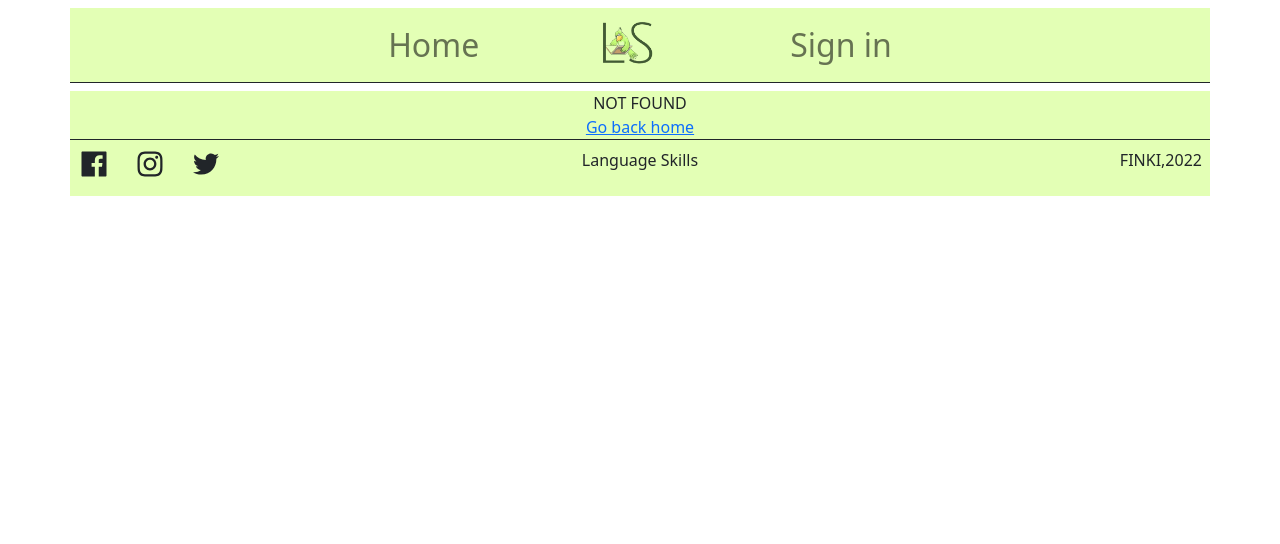
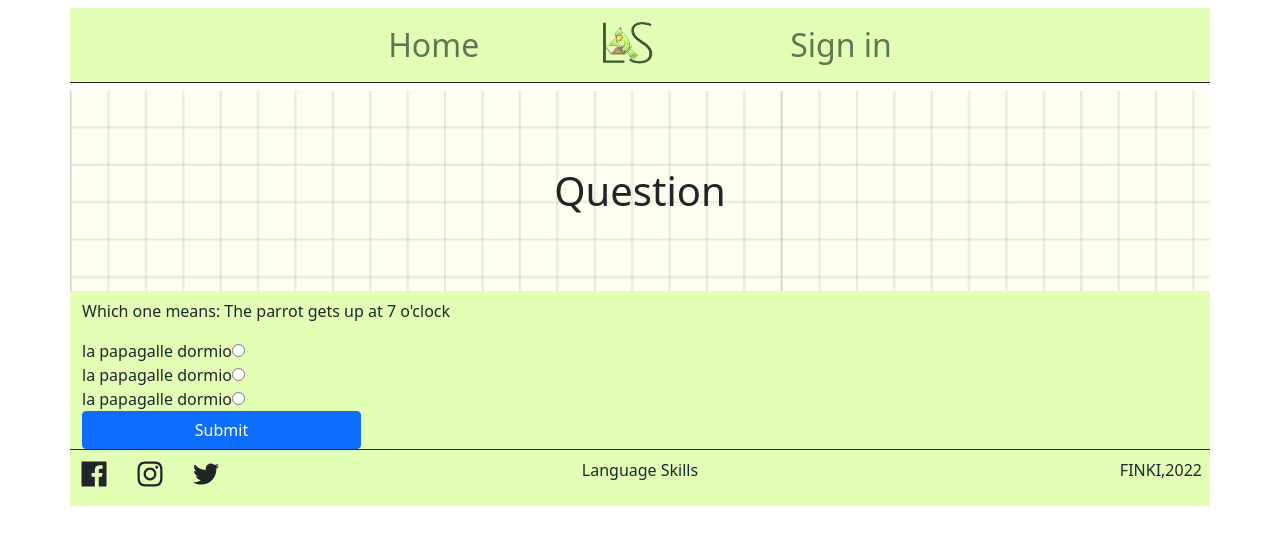
Before and after one commit to shpresaze/language-skills, a React (Create React App) app: page /quiz in a window 1280 px wide. Before the commit this address had no page. Shown: the top 544 px of the page. Built offline with nearby package versions, Linux system fonts and the light colour scheme.

Commit message:
Finished prototype

```diff
--- a/src/App.js
+++ b/src/App.js
@@ -1,12 +1,14 @@
 import { useEffect, useState } from "react";
 import { Container } from "react-bootstrap";
 import { BrowserRouter, Link, Route, Routes } from "react-router-dom";
+import Certificate from "./components/pages/Certificate";
 import Disucssion from "./components/pages/Disucssion";
 import Home from "./components/pages/Home";
 import Language from "./components/pages/Language";
 import Learn from "./components/pages/Learn";
 import Login from "./components/pages/Login";
 import Pronunciation from "./components/pages/Pronunciation";
+import Quiz from "./components/pages/Quiz";
 import Quizes from "./components/pages/Quizes";
 import Register from "./components/pages/Register";
 import Stories from "./components/pages/Stories";
@@ -31,6 +33,14 @@ function App() {
         <Route
           path="/learn"
           element={<Learn logged={logged} changeLogged={changeLogged} />}
+        />
+        <Route
+          path="/quiz"
+          element={<Quiz logged={logged} changeLogged={changeLogged} />}
+        />
+        <Route
+          path="/certificate"
+          element={<Certificate logged={logged} changeLogged={changeLogged} />}
         />
         <Route
           path="/login"
--- /dev/null
+++ b/src/components/pages/Certificate.js
@@ -0,0 +1,29 @@
+import React from "react";
+import { Container, Image } from "react-bootstrap";
+import DefaultLayout from "../../DefaultLayout";
+import Title from "../learn/Title";
+import CertificateImg from "../../assets/images/cert.png";
+import { Link } from "react-router-dom";
+
+const Certificate = (props) => {
+  return (
+    <DefaultLayout {...props}>
+      <Container className="custom-green">
+        <Title title="Certificate"></Title>
+        <div className="d-flex flex-column justify-content-center align-items-center py-2">
+          <Image src={CertificateImg} className="img-fluid w-50" />
+          <Link
+            to="/cert.pdf"
+            target="_blank"
+            download
+            className="btn btn-dark my-2"
+          >
+            Download
+          </Link>
+        </div>
+      </Container>
+    </DefaultLayout>
+  );
+};
+
+export default Certificate;
--- /dev/null
+++ b/src/components/pages/Quiz.js
@@ -0,0 +1,42 @@
+import React from "react";
+import { Button, Container, FormControl, InputGroup } from "react-bootstrap";
+import { useNavigate } from "react-router-dom";
+import DefaultLayout from "../../DefaultLayout";
+import Title from "../learn/Title";
+
+const Quiz = (props) => {
+  const navigate = useNavigate();
+  return (
+    <DefaultLayout {...props}>
+      <Container className="custom-green ">
+        <Title title="Question" />
+        <p>Which one means: The parrot gets up at 7 o'clock</p>
+        <form
+          className="d-flex flex-column justify-content-center"
+          onSubmit={(e) => {
+            e.preventDefault();
+            navigate("/quizes");
+          }}
+        >
+          <label htmlFor="first">
+            la papagalle dormio
+            <input type="radio" id="first" name="quest" value="1" required />
+          </label>
+          <label htmlFor="first">
+            la papagalle dormio
+            <input type="radio" id="first" name="quest" value="2" required />
+          </label>
+          <label htmlFor="first">
+            la papagalle dormio
+            <input type="radio" id="first" name="quest" value="3" required />
+          </label>
+          <Button type="submit" className="w-25 me-auto">
+            Submit
+          </Button>
+        </form>
+      </Container>
+    </DefaultLayout>
+  );
+};
+
+export default Quiz;
--- a/src/components/pages/Quizes.js
+++ b/src/components/pages/Quizes.js
@@ -3,6 +3,7 @@ import ItemList from "../learn/ItemList";
 import DefaultLayout from "../../DefaultLayout";
 import { Container } from "react-bootstrap";
 import Checkbox from "../learn/Checkbox";
+import { Link } from "react-router-dom";
 const Quizes = (props) => {
   const quizes = [
     {
@@ -39,6 +40,11 @@ const Quizes = (props) => {
         <ItemList title="Quizes" data={quizes} link={"/quiz"}>
           checkbox
         </ItemList>
+        <div className=" w-25 mx-auto pb-2">
+          <Link to="/certificate" className="btn btn-dark text-center">
+            Get Certificate
+          </Link>
+        </div>
       </Container>
     </DefaultLayout>
   );
```
Also changed, not shown: src/assets/images/cert.png (added), 1 other file (tests, documents, lock files or other folders).
